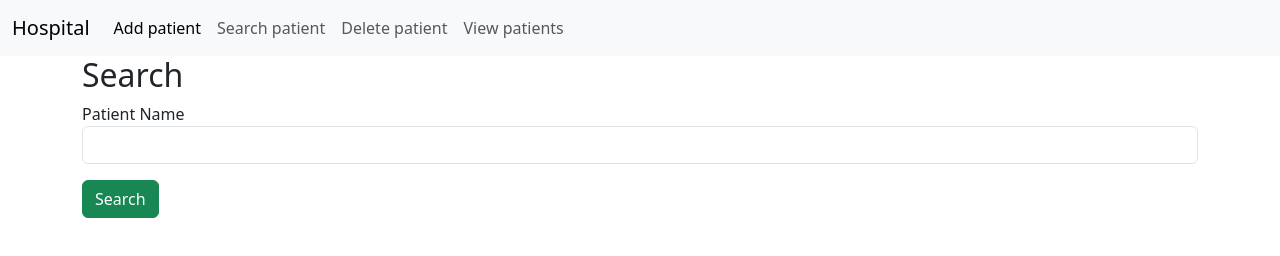
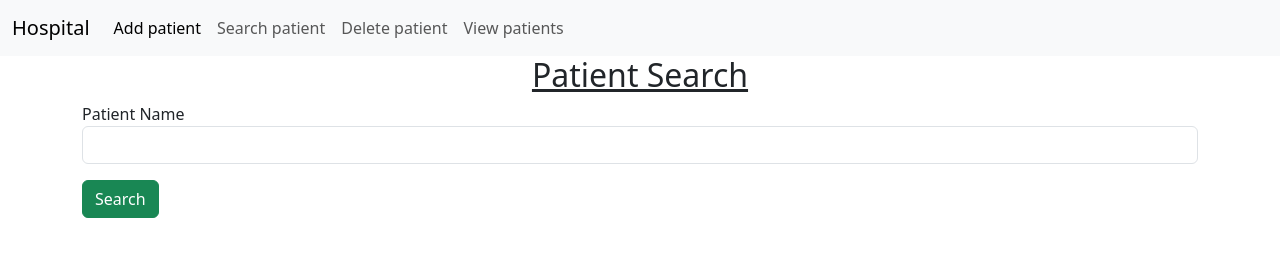
Before and after one commit to ashnadsilva23/Patient_app, a plain HTML site: page search.html in a window 1280 px wide. Drawn offline with nearby package versions, Linux system fonts and the light colour scheme.

Commit message:
project completed

```diff
--- a/search.html
+++ b/search.html
@@ -35,7 +35,7 @@
         </div>
       </nav>
 <div class="container">
-    <h2 algin="center">Search</h2>
+    <h2 align="center"><u> Patient Search</u></h2>
     <div class="row">
         <div class="col col-12 col-sm-12 col-md-12 col-lg-12 col-xl-12 col-xxl-12">
             <div class="row g-3">
```
Also changed, not shown: delete.html (+1 -1 lines).
